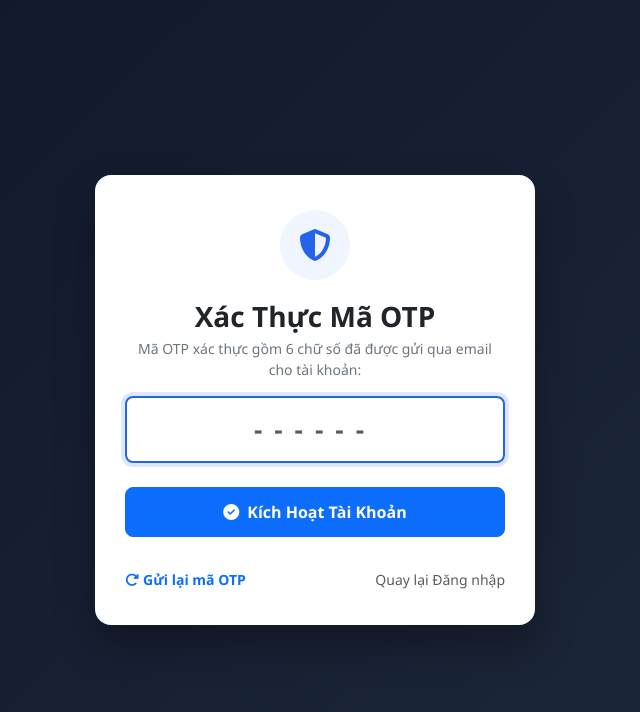
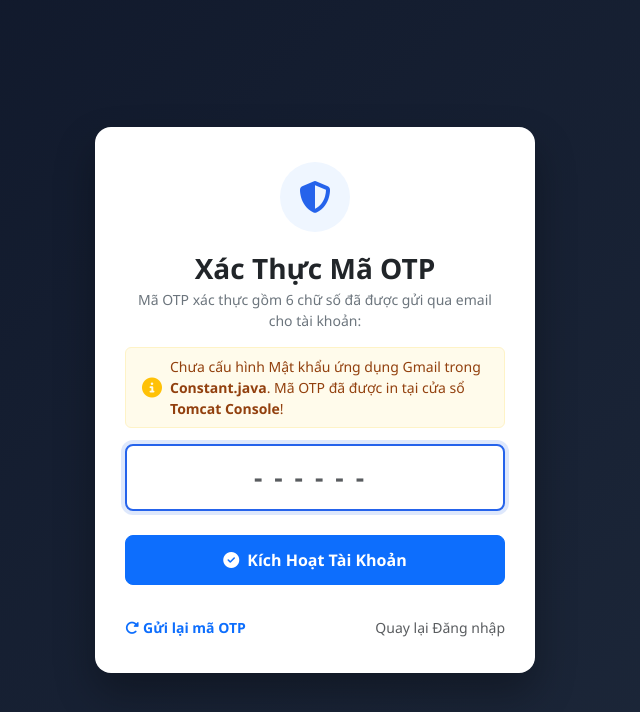
Before and after one commit to phuongthuy300506-design/bt-lt-web-16-11, a Java web app: page /verify-otp in a window 1280 px wide. Shown: the top 712 px of the page, without its empty margins (325-965 px from the left). Run offline with Tomcat 11, a stand-in JSP engine, Linux system fonts and the light colour scheme.

Commit message:
Cap nhat canh bao mailConfigured tren giao dien verify-otp va reset-password

```diff
--- a/src/main/java/vn/iotstar/controllers/ResetPasswordController.java
+++ b/src/main/java/vn/iotstar/controllers/ResetPasswordController.java
@@ -26,6 +26,9 @@ public class ResetPasswordController extends HttpServlet {
             email = (String) req.getSession().getAttribute("forgot_email");
         }
         req.setAttribute("email", email);
+        boolean mailConfigured = vn.iotstar.util.Constant.SENDER_APP_PASSWORD != null
+                && !vn.iotstar.util.Constant.SENDER_APP_PASSWORD.trim().isEmpty();
+        req.setAttribute("mailConfigured", mailConfigured);
 
         req.getRequestDispatcher("/views/reset-password.jsp").forward(req, resp);
     }
--- a/src/main/java/vn/iotstar/controllers/VerifyOtpController.java
+++ b/src/main/java/vn/iotstar/controllers/VerifyOtpController.java
@@ -26,6 +26,9 @@ public class VerifyOtpController extends HttpServlet {
             username = (String) req.getSession().getAttribute("verify_username");
         }
         req.setAttribute("username", username);
+        boolean mailConfigured = vn.iotstar.util.Constant.SENDER_APP_PASSWORD != null
+                && !vn.iotstar.util.Constant.SENDER_APP_PASSWORD.trim().isEmpty();
+        req.setAttribute("mailConfigured", mailConfigured);
 
         req.getRequestDispatcher("/views/verify-otp.jsp").forward(req, resp);
     }
@@ -55,6 +58,9 @@ public class VerifyOtpController extends HttpServlet {
         } else {
             req.setAttribute("alert", "Mã OTP không chính xác hoặc đã hết hiệu lực. Vui lòng kiểm tra lại!");
             req.setAttribute("username", username);
+            boolean mailConfigured = vn.iotstar.util.Constant.SENDER_APP_PASSWORD != null
+                    && !vn.iotstar.util.Constant.SENDER_APP_PASSWORD.trim().isEmpty();
+            req.setAttribute("mailConfigured", mailConfigured);
             req.getRequestDispatcher("/views/verify-otp.jsp").forward(req, resp);
         }
     }
--- a/src/main/webapp/views/verify-otp.jsp
+++ b/src/main/webapp/views/verify-otp.jsp
@@ -85,7 +85,14 @@
     <c:if test="${param.resent == 'true'}">
         <div class="alert alert-info py-2 px-3 small text-start d-flex align-items-center mb-3">
             <i class="fa-solid fa-check me-2 fs-5"></i>
-            <div>Đã gửi lại mã OTP mới qua email!</div>
+            <div>Đã gửi lại mã OTP mới!</div>
+        </div>
+    </c:if>
+
+    <c:if test="${not mailConfigured}">
+        <div class="alert alert-warning py-2 px-3 small text-start d-flex align-items-center mb-3" style="background: #fffbeb; border: 1px solid #fef3c7; color: #92400e;">
+            <i class="fa-solid fa-circle-info me-2 fs-5 text-warning"></i>
+            <div>Chưa cấu hình Mật khẩu ứng dụng Gmail trong <strong>Constant.java</strong>. Mã OTP đã được in tại cửa sổ <strong>Tomcat Console</strong>!</div>
         </div>
     </c:if>
 
```
Also changed, not shown: src/main/webapp/views/reset-password.jsp (+7 -0 lines).
